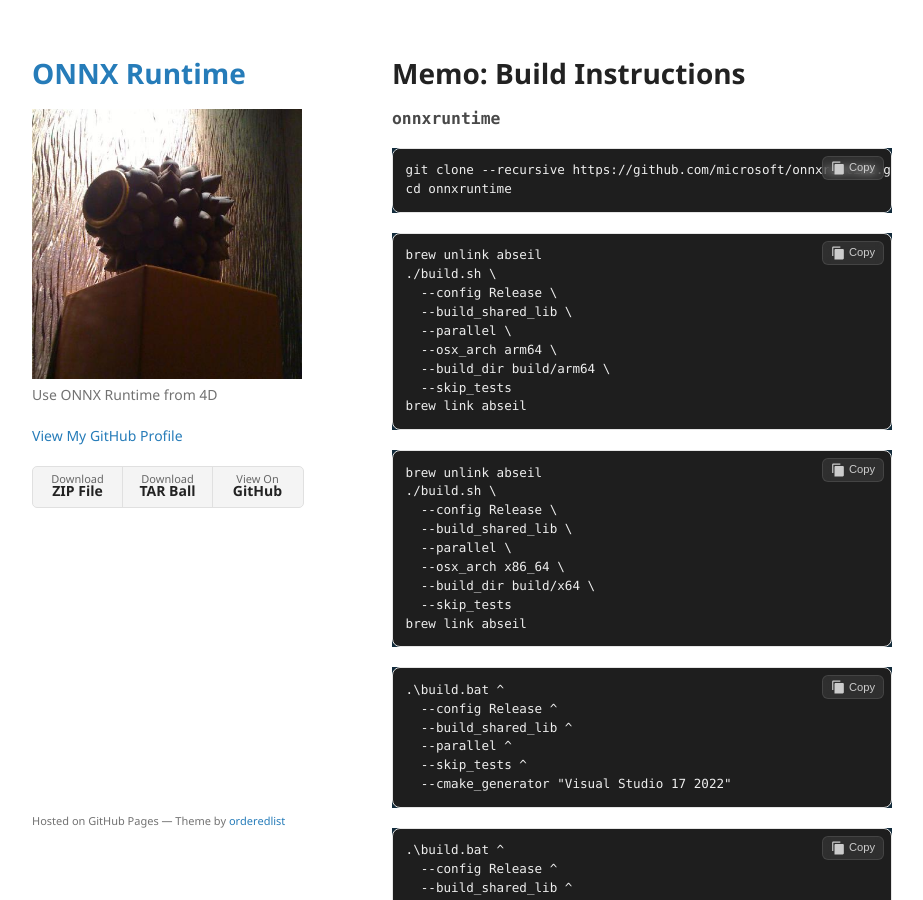
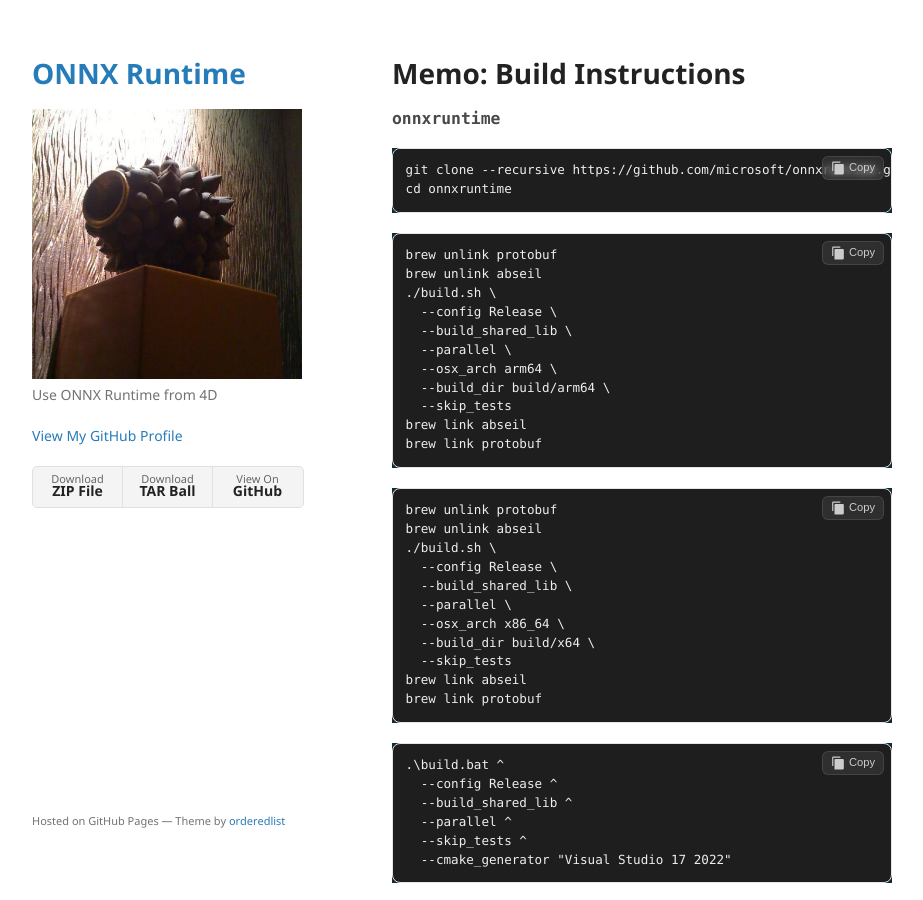
Before and after one commit to miyako/onnx-genai, a Jekyll site: the page built from build.md, in a window 1280 px wide and 900 px high. Shown: the whole window, without its empty margins (178-1101 px from the left). Built offline with Jekyll 4.4.1, drawn with Linux system fonts in a browser that asks for light colours.

Commit message:
Update build.md

````diff
--- a/build.md
+++ b/build.md
@@ -12,6 +12,7 @@
 ```
 
 ```
+brew unlink protobuf
 brew unlink abseil
 ./build.sh \
   --config Release \
@@ -21,9 +22,11 @@
   --build_dir build/arm64 \
   --skip_tests
 brew link abseil
+brew link protobuf
 ```
 
 ```
+brew unlink protobuf
 brew unlink abseil
 ./build.sh \
   --config Release \
@@ -33,6 +36,7 @@
   --build_dir build/x64 \
   --skip_tests
 brew link abseil
+brew link protobuf
 ```
 
 ```
````
